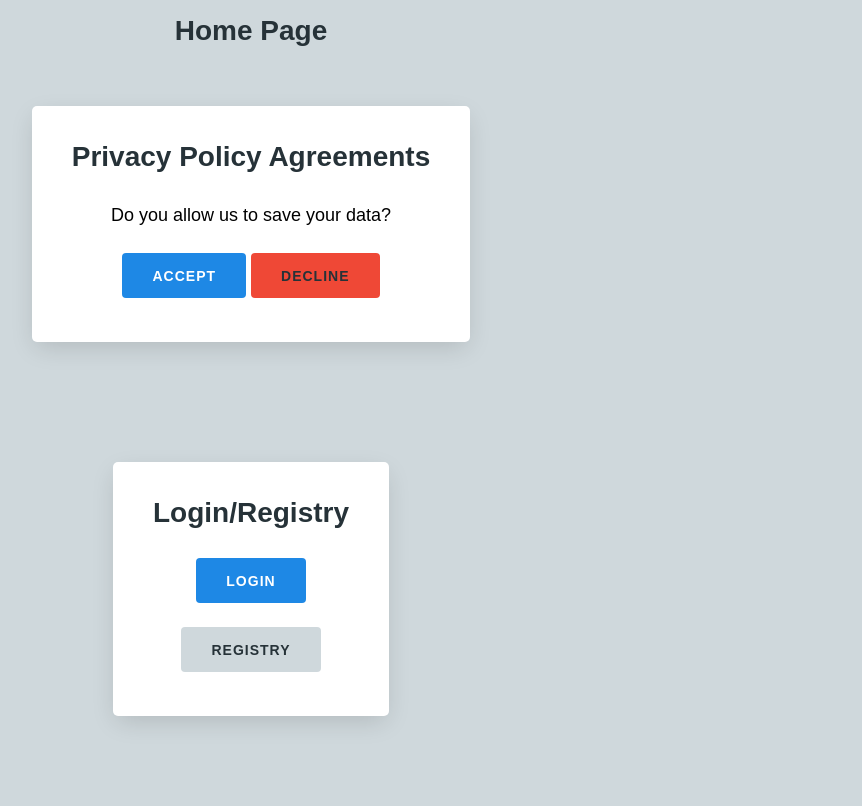
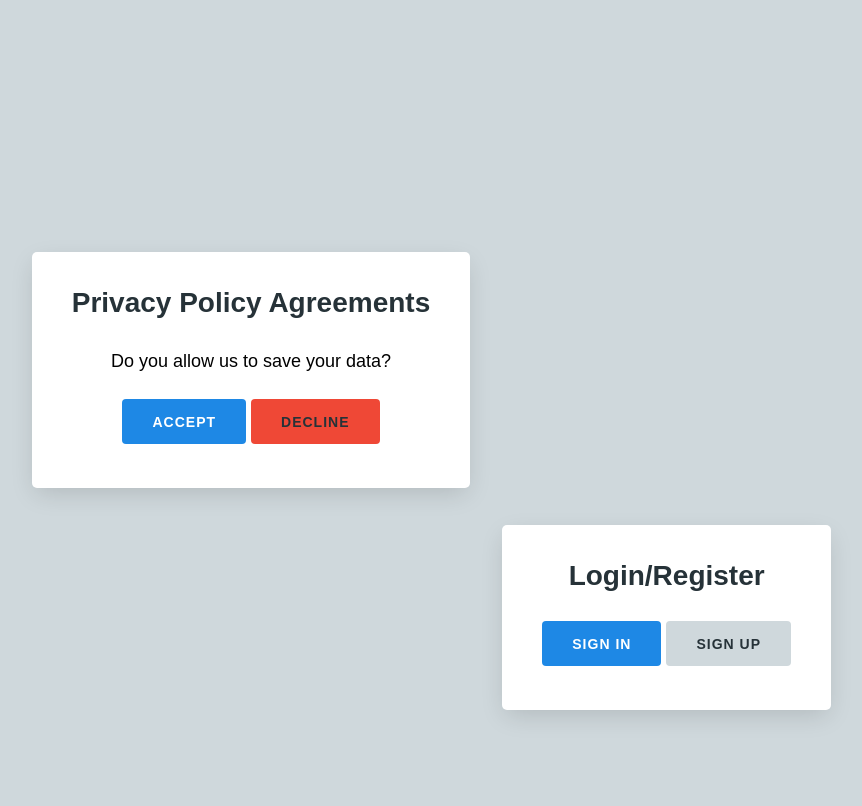
Before and after one commit to CapybaraDevOps/flash-repo, a Flask app: template backend/templates/home.html in a window 1280 px wide. Shown: the whole page, without its empty margins (389-1251 px from the left). After the commit the page ends 718 px from the top, so only its background shows below. Run offline with Flask 3, Linux system fonts and the light colour scheme; the template is opened without the code that fills it, so the values that code supplies are empty; parts of the project's set-up code (start-up, migrations or seed data) failed here and were passed over.

Commit message:
main page rewamp

```diff
--- a/backend/static/css/styles.css
+++ b/backend/static/css/styles.css
@@ -65,6 +65,17 @@ p {
   display: flex;
 }
 
+.card-wrapper-first {
+  margin: 0 auto;
+  padding: 30px 30px;
+  flex-wrap: wrap;
+  justify-content: center;
+  align-items: center;
+  display: flex;
+  height: 100vh;
+}
+
+
 .card {
   margin: 0 30px 60px;
   padding: 20px 40px;
@@ -73,6 +84,19 @@ p {
   border-radius: 5px;
   background: var(--white);
 }
+
+.card-signup {
+  margin: 0 30px 60px;
+  padding: 20px 40px;
+  width: var(460px);
+  box-shadow: 0 8px 26px -4px rgba(0,0,0,0.15);
+  border-radius: 5px;
+  background: var(--white);
+  position: absolute;
+  bottom: 30px;
+  right: 30px;
+}
+
 
 @media only screen and (max-width: 520px) {
   .card-wrapper {
--- a/backend/templates/home.html
+++ b/backend/templates/home.html
@@ -2,9 +2,7 @@
 
 {% block content %}
 
-<h1 class="center">Home Page</h1>
-
-<div class="card-wrapper">
+<div class="card-wrapper-first">
 
     <div class="card">
         <h1 class="center">Privacy Policy Agreements</h1>
@@ -15,23 +13,22 @@
             <a href="/client/decline" class="btn btn--attention">Decline</a>
         </div>
     </div>
-</div>
+    <!-- <div class="card-wrapper-second"> -->
 
-<div class="card-wrapper">
+        <div class="card-signup">
 
-    <div class="card">
+            <h1 class="center">Login/Register</h1>
 
-        <h1 class="center">Login/Registry</h1>
-
-        <div class="center">
-            <a href="user/login" class="btn">Login</a>
+            <div class="center">
+                <a href="user/login" class="btn">Sign in</a>
+                <a href="user/registry" class="btn btn--secondary">Sign up</a>
+            </div>
         </div>
-        <div class="center">
-            <a href="user/registry" class="btn btn--secondary">Registry</a>
-        </div>
-    </div>
+   <!--  </div> -->
 </div>
 
 
 
+
+
 {% endblock %}
```
Also changed, not shown: backend/templates/client/dashboard.html (+4 -3 lines), backend/templates/client/dashboard_decline.html (+25 -17 lines).
